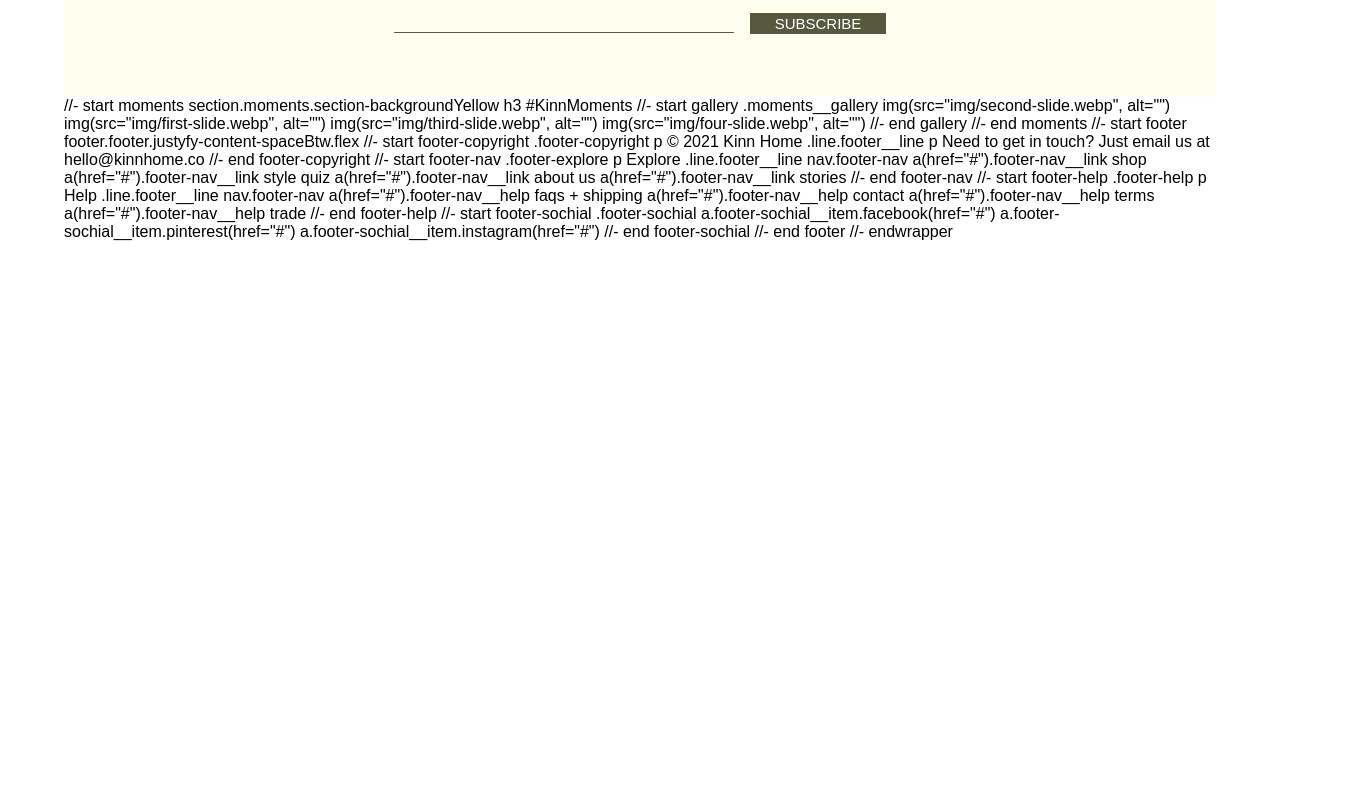
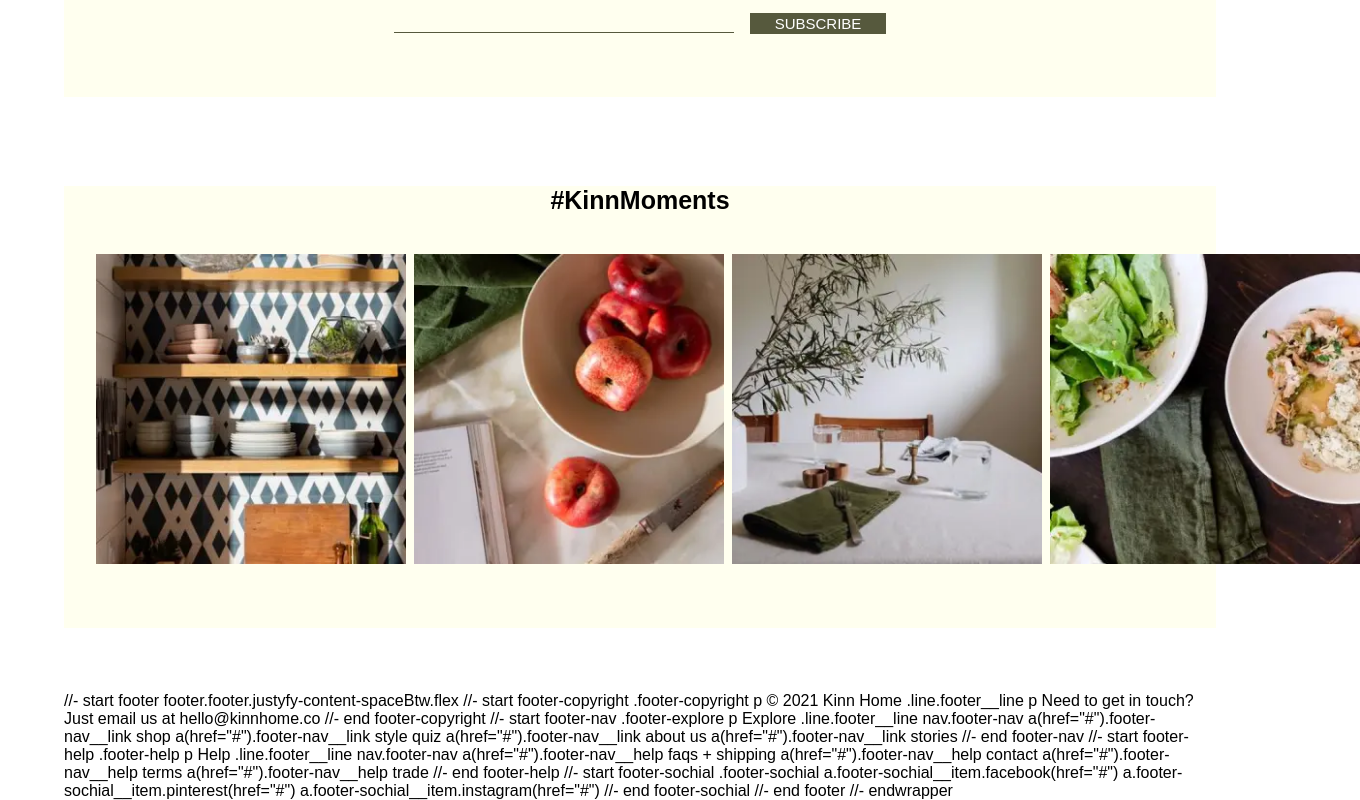
Before and after one commit to Sverxsro4nik/kinn__home-react, a React (Create React App) app: page / in a window 1280 px wide. Shown: the part 5090-5890 px from the top of the page, 1360 px wide, since content can reach past the window. Before the commit the page ends 5331 px from the top, so only its background shows below. Built offline with nearby package versions, Linux system fonts and the light colour scheme.

Commit message:
создание компонента с галереей работ

```diff
--- a/src/App.js
+++ b/src/App.js
@@ -7,6 +7,7 @@ import SectionProducts from './components/SectionProducts/SectionProducts';
 import SectionEssentials from './components/SectionEssentials/SectionEssentials';
 import SectionAboutWork from './components/SectionAboutWork/SectionAboutWork';
 import SectionNewsLetter from './components/SectionNewsLetter/SectionNewsLetter';
+import SectionMoments from './components/SectionMoments/SectionMoments';
 
 function App() {
   return (
@@ -19,19 +20,8 @@ function App() {
               <SectionEssentials/>
               <SectionAboutWork/>
               <SectionNewsLetter/>
+              <SectionMoments/>
             </main>
-
-                //- start moments
-                section.moments.section-backgroundYellow
-                    h3 #KinnMoments
-                    //- start gallery
-                    .moments__gallery
-                        img(src="img/second-slide.webp", alt="")
-                        img(src="img/first-slide.webp", alt="")
-                        img(src="img/third-slide.webp", alt="")
-                        img(src="img/four-slide.webp", alt="")
-                    //- end gallery
-                //- end moments
 
             //- start footer
             footer.footer.justyfy-content-spaceBtw.flex
--- /dev/null
+++ b/src/components/SectionMoments/SectionMoments.jsx
@@ -0,0 +1,25 @@
+import React from "react";
+
+
+import firstSlide from '../../img/first-slide.webp';
+import secondSlide from '../../img/second-slide.webp';
+import thirdSlide from '../../img/third-slide.webp';
+import fourSlide from '../../img/four-slide.webp';
+
+
+const SectionMoments = () => {
+    return(
+        <section className="moments section-backgroundYellow">
+            <h3>#KinnMoments</h3>
+            <div className="moments__gallery">
+                <img src={firstSlide} alt="" />
+                <img src={secondSlide} alt="" />
+                <img src={thirdSlide} alt="" />
+                <img src={fourSlide} alt="" />
+            </div>
+        </section>
+    );
+}
+
+
+export default SectionMoments;
```
